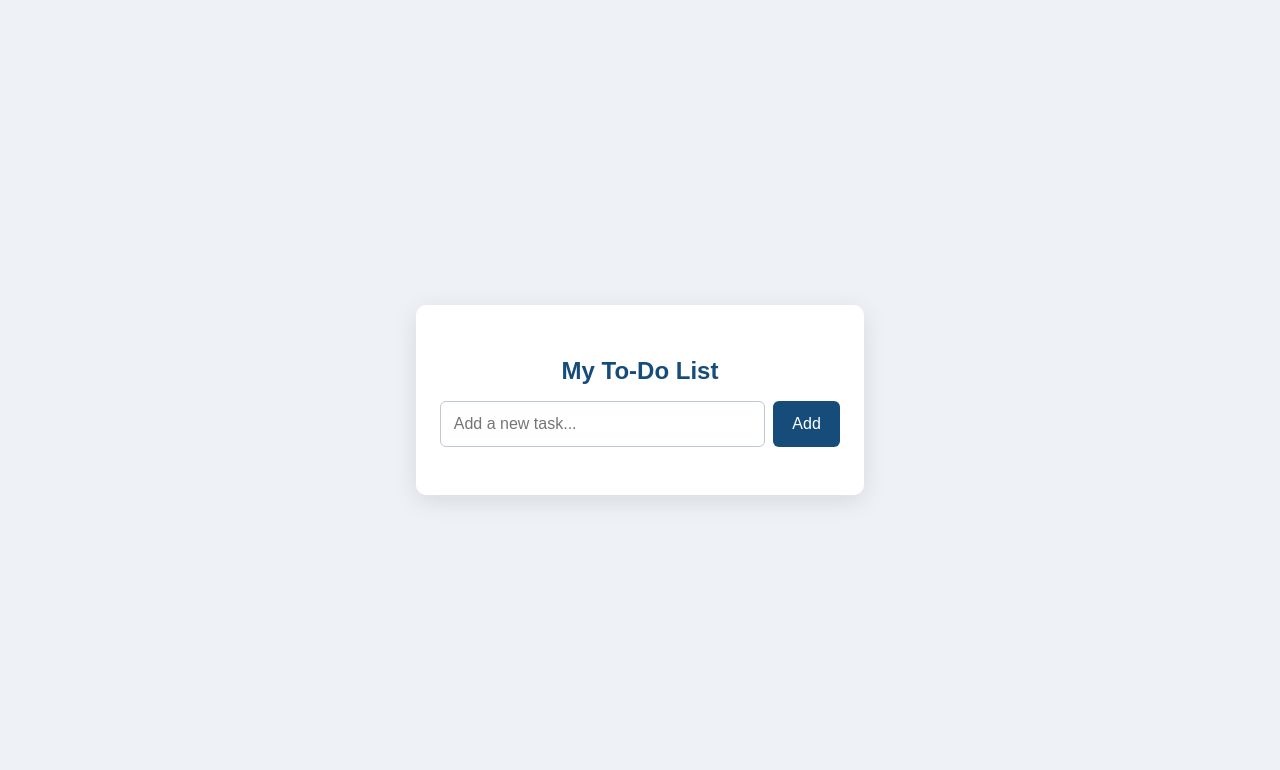
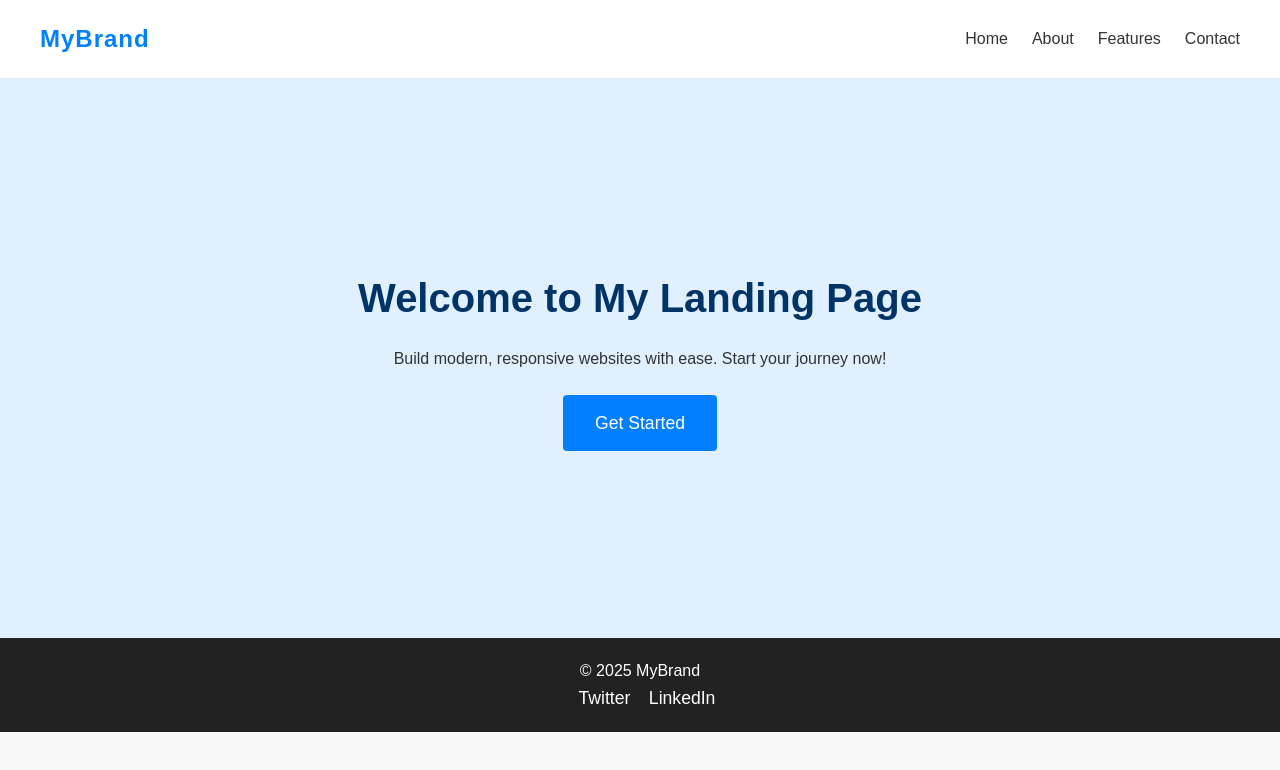
Before and after one commit to HithashreeB/Elevate_Labs, a plain HTML site: page index.html in a window 1280 px wide. Drawn offline with Linux system fonts and the light colour scheme.

Commit message:
Add files via upload

```diff
--- a/index.html
+++ b/index.html
@@ -3,18 +3,34 @@
 <head>
   <meta charset="UTF-8">
   <meta name="viewport" content="width=device-width, initial-scale=1.0">
-  <title>To-Do List Web App</title>
+  <title>Responsive Landing Page</title>
   <link rel="stylesheet" href="style.css">
 </head>
 <body>
-  <div class="todo-container">
-    <h2>My To-Do List</h2>
-    <div class="input-row">
-      <input type="text" id="todo-input" placeholder="Add a new task...">
-      <button id="add-btn">Add</button>
+  <header>
+    <div class="logo">MyBrand</div>
+    <nav>
+      <ul>
+        <li><a href="#">Home</a></li>
+        <li><a href="#">About</a></li>
+        <li><a href="#">Features</a></li>
+        <li><a href="#">Contact</a></li>
+      </ul>
+    </nav>
+  </header>
+
+  <section class="hero">
+    <h1>Welcome to My Landing Page</h1>
+    <p>Build modern, responsive websites with ease. Start your journey now!</p>
+    <a href="#" class="cta-btn">Get Started</a>
+  </section>
+
+  <footer>
+    <p>© 2025 MyBrand</p>
+    <div class="social">
+      <a href="#">Twitter</a>
+      <a href="#">LinkedIn</a>
     </div>
-    <ul id="todo-list"></ul>
-  </div>
-  <script src="script.js"></script>
+  </footer>
 </body>
 </html>
--- a/style.css
+++ b/style.css
@@ -1,110 +1,134 @@
+
+* {
+  margin: 0;
+  padding: 0;
+  box-sizing: border-box;
+}
+
+
 body {
   font-family: Arial, sans-serif;
-  background: #eef2f7;
+  line-height: 1.6;
+  color: #222;
+  background: #f9f9f9;
+}
+
+
+header {
   display: flex;
+  justify-content: space-between;
+  align-items: center;
+  padding: 20px 40px;
+  background: #fff;
+  box-shadow: 0 2px 4px rgba(0,0,0,0.05);
+}
+
+.logo {
+  font-size: 1.5rem;
+  font-weight: bold;
+  color: #0080ff;
+  letter-spacing: 1px;
+}
+
+nav ul {
+  display: flex;
+  list-style: none;
+}
+
+nav ul li {
+  margin-left: 24px;
+}
+
+nav ul li a {
+  text-decoration: none;
+  color: #333;
+  transition: color 0.2s;
+}
+
+nav ul li a:hover {
+  color: #0080ff;
+}
+
+
+.hero {
+  display: flex;
+  flex-direction: column;
   align-items: center;
   justify-content: center;
-  height: 100vh;
-  margin: 0;
+  min-height: 70vh;
+  text-align: center;
+  background: #e0f0ff;
+  padding: 60px 20px;
 }
 
-.todo-container {
-  background: #fff;
-  padding: 2rem 1.5rem;
-  border-radius: 10px;
-  box-shadow: 0 6px 24px rgba(0,0,0,0.10);
-  min-width: 320px;
-  width: 100%;
-  max-width: 400px;
+.hero h1 {
+  font-size: 2.5rem;
+  margin-bottom: 16px;
+  color: #003366;
 }
 
-h2 {
-  text-align: center;
-  margin-bottom: 1rem;
-  color: #154c79;
+.hero p {
+  max-width: 500px;
+  margin-bottom: 24px;
+  color: #333;
 }
 
-.input-row {
-  display: flex;
-  gap: 0.5rem;
-  margin-bottom: 1rem;
-}
-
-input[type="text"] {
-  flex: 1;
-  padding: 0.8rem;
-  border: 1px solid #bfc9d4;
-  border-radius: 6px;
-  outline: none;
-  font-size: 1rem;
-}
-
-button {
-  background: #154c79;
+.cta-btn {
+  background: #0080ff;
   color: #fff;
+  padding: 14px 32px;
   border: none;
-  border-radius: 6px;
-  padding: 0.8rem 1.2rem;
-  font-size: 1rem;
-  cursor: pointer;
+  border-radius: 4px;
+  font-size: 1.1rem;
+  text-decoration: none;
   transition: background 0.2s;
 }
 
-button:hover {
-  background: #0c3254;
+.cta-btn:hover {
+  background: #005fa3;
 }
 
-#todo-list {
-  list-style: none;
-  padding: 0;
+
+footer {
+  background: #222;
+  color: #fff;
+  text-align: center;
+  padding: 20px;
 }
 
-.todo-item {
-  display: flex;
-  align-items: center;
-  background: #f3f6fa;
-  border-radius: 6px;
-  margin-bottom: 0.5rem;
-  padding: 0.6rem 0.7rem;
-  font-size: 1rem;
-  transition: background 0.2s;
+.social a {
+  margin-left: 14px;
+  color: #fff;
+  text-decoration: none;
+  font-size: 1.1rem;
 }
 
-.todo-item.completed {
-  text-decoration: line-through;
-  color: #999;
-  background: #e0e7ef;
+.social a:hover {
+  color: #0080ff;
 }
 
-.todo-item .task-text {
-  flex: 1;
-  cursor: pointer;
+
+@media (max-width: 768px) {
+  header {
+    flex-direction: column;
+    align-items: flex-start;
+    padding: 20px;
+  }
+  nav ul {
+    flex-direction: column;
+    width: 100%;
+  }
+  nav ul li {
+    margin: 10px 0 0 0;
+  }
 }
 
-.todo-item .remove-btn {
-  background: #ff6868;
-  color: #fff;
-  border: none;
-  border-radius: 4px;
-  padding: 0.35rem 0.7rem;
-  margin-left: 0.5rem;
-  cursor: pointer;
-  font-size: 0.95rem;
-  transition: background 0.2s;
-}
-
-.todo-item .remove-btn:hover {
-  background: #e25252;
-}
-
-/* Responsive design */
-@media (max-width: 500px) {
-  .todo-container {
-    padding: 1.2rem 0.6rem;
-    min-width: 200px;
+@media (max-width: 480px) {
+  .hero h1 {
+    font-size: 1.6rem;
   }
-  .input-row {
-    flex-direction: column;
-    gap: 0.6rem;
+  .cta-btn {
+    font-size: 1rem;
+    padding: 10px 20px;
   }
 }
```
